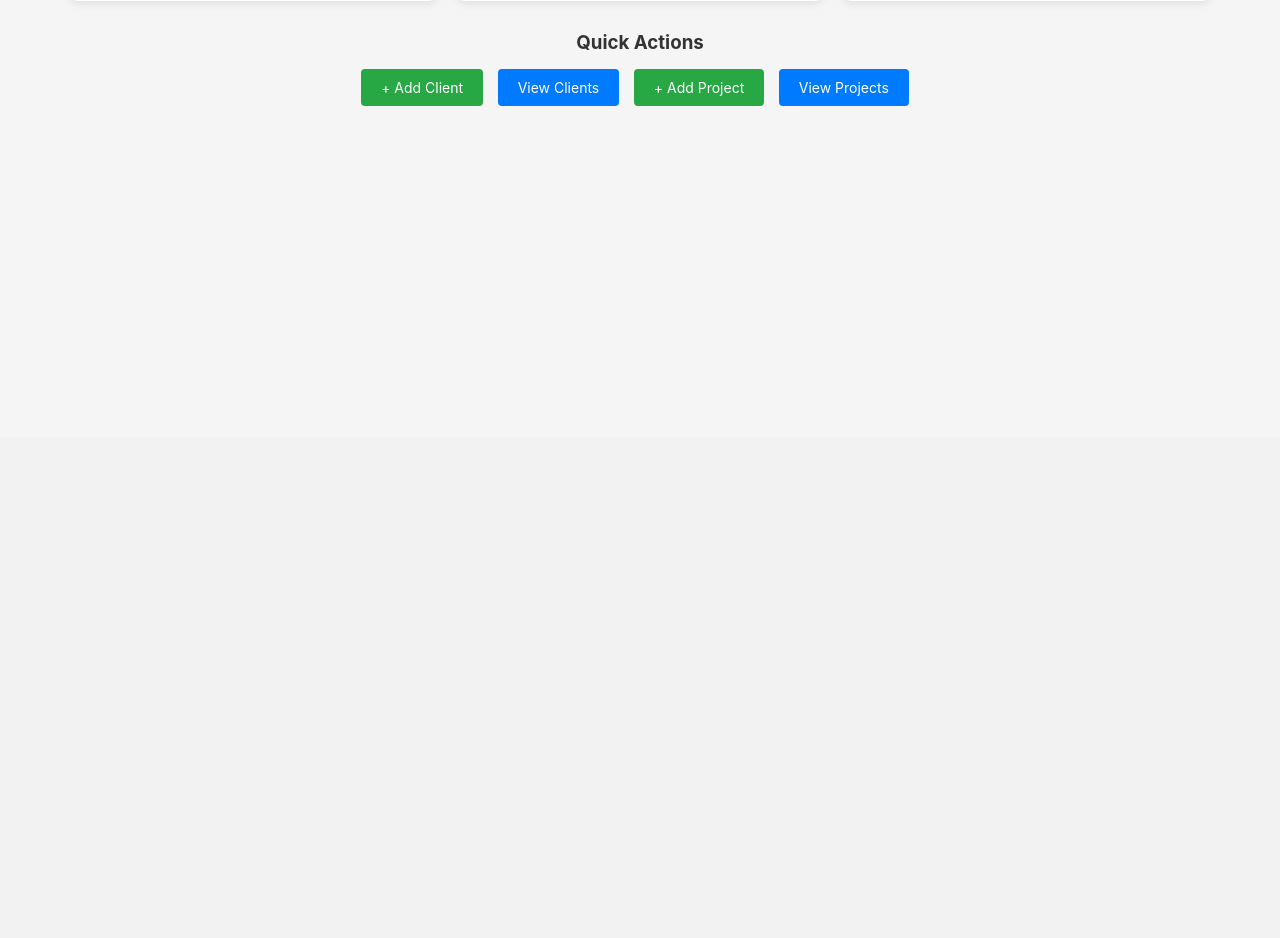
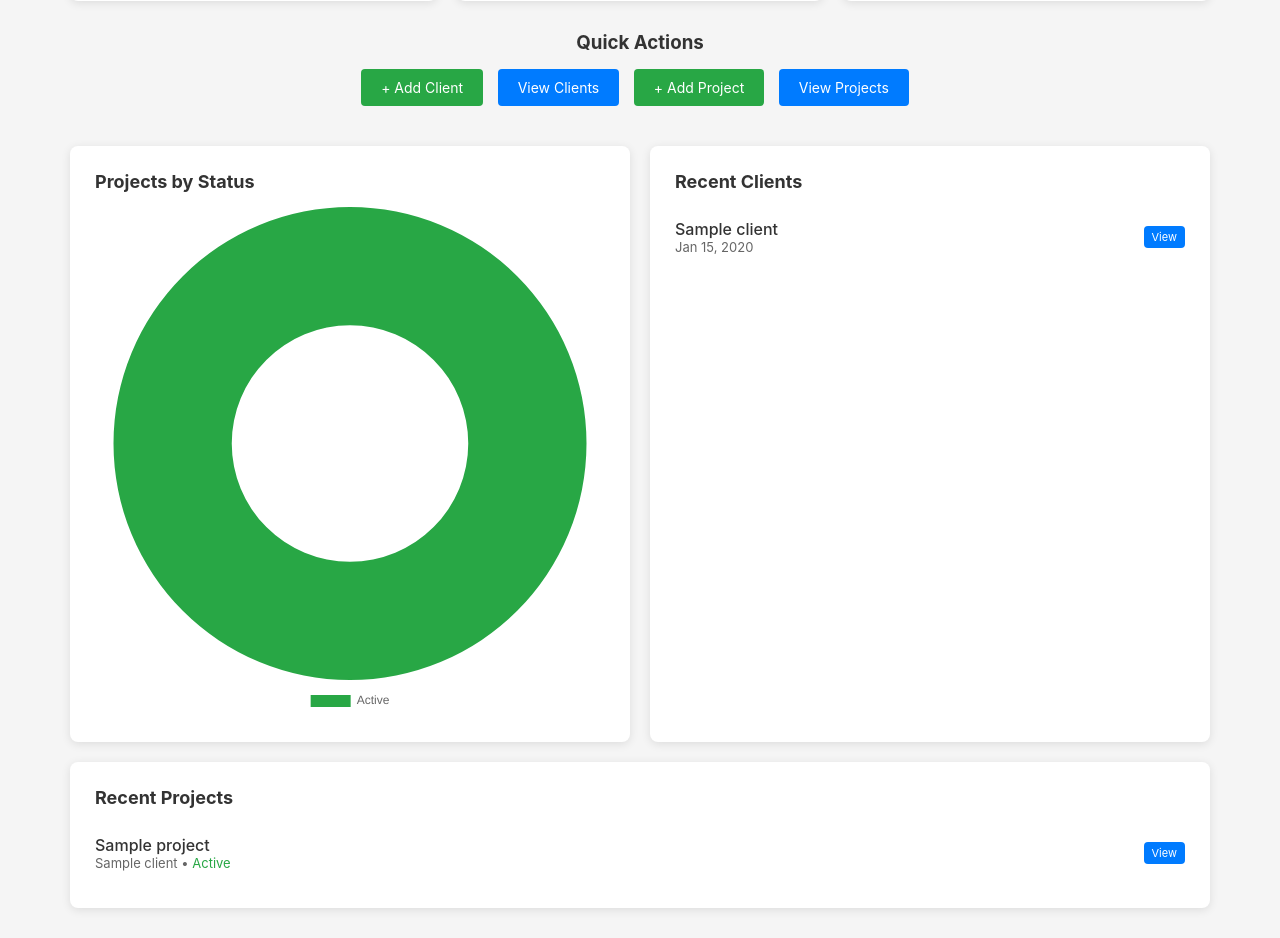
Before and after one commit to AhmadMWaddah/crm, a Django app: page /dashboard/ in a window 1280 px wide. Shown: the part 363-1301 px from the top of the page. Before the commit the page ends 469 px from the top, so only its background shows below. Run offline with Django 5.2, Linux system fonts and the light colour scheme; a user stored in the database is signed in; tables that the repository leaves empty hold one stand-in row (values such as "Sample post"); some libraries are stand-ins or nearby versions.

Commit message:
Phase 14: Dashboard with Chart.js - Projects status chart and recent items

```diff
--- a/accounts/templates/accounts/dashboard.html
+++ b/accounts/templates/accounts/dashboard.html
@@ -43,6 +43,7 @@
         color: #007bff;
     }
     .quick-actions {
+        text-align: center;
         margin-top: 30px;
     }
     .quick-actions h3 {
@@ -52,6 +53,55 @@
     .quick-actions .btn {
         margin-right: 10px;
         margin-bottom: 10px;
+    }
+    .dashboard-grid {
+        display: grid;
+        grid-template-columns: 1fr 1fr;
+        gap: 20px;
+        margin-top: 30px;
+    }
+    @media (max-width: 900px) {
+        .dashboard-grid {
+            grid-template-columns: 1fr;
+        }
+    }
+    .chart-container, .recent-items {
+        background: white;
+        padding: 25px;
+        border-radius: 8px;
+        box-shadow: 0 2px 10px rgba(0,0,0,0.1);
+    }
+    .recent-items h3, .chart-container h3 {
+        margin-bottom: 15px;
+        color: #333;
+        font-size: 18px;
+    }
+    .recent-list {
+        list-style: none;
+        padding: 0;
+        margin: 0;
+    }
+    .recent-list li {
+        padding: 12px 0;
+        border-bottom: 1px solid #eee;
+        display: flex;
+        justify-content: space-between;
+        align-items: center;
+    }
+    .recent-list li:last-child {
+        border-bottom: none;
+    }
+    .recent-list .name {
+        font-weight: 500;
+        color: #333;
+    }
+    .recent-list .meta {
+        font-size: 13px;
+        color: #666;
+    }
+    .recent-list .btn-sm {
+        padding: 4px 8px;
+        font-size: 11px;
     }
 </style>
 {% endblock %}
@@ -77,8 +127,8 @@
     </div>
 </div>
 
-<div class="quick-actions" style="text-align: center; margin-top: 30px;">
-    <h3 style="margin-bottom: 15px; color: #333;">Quick Actions</h3>
+<div class="quick-actions">
+    <h3>Quick Actions</h3>
     <div style="display: inline-block;">
         <a href="{% url 'client_create' %}" class="btn btn-success">+ Add Client</a>
         <a href="{% url 'client_list' %}" class="btn btn-primary">View Clients</a>
@@ -86,4 +136,96 @@
         <a href="{% url 'project_list' %}" class="btn btn-primary">View Projects</a>
     </div>
 </div>
+
+<div class="dashboard-grid">
+    <div class="chart-container">
+        <h3>Projects by Status</h3>
+        <canvas id="statusChart"></canvas>
+    </div>
+
+    <div class="recent-items">
+        <h3>Recent Clients</h3>
+        {% if recent_clients %}
+        <ul class="recent-list">
+            {% for client in recent_clients %}
+            <li>
+                <div>
+                    <div class="name">{{ client.name }}</div>
+                    <div class="meta">{{ client.created_at|date:"M d, Y" }}</div>
+                </div>
+                <a href="{% url 'client_update' client.pk %}" class="btn btn-primary btn-sm">View</a>
+            </li>
+            {% endfor %}
+        </ul>
+        {% else %}
+        <p style="color: #6c757d;">No clients yet.</p>
+        {% endif %}
+    </div>
+</div>
+
+<div class="recent-items" style="margin-top: 20px;">
+    <h3>Recent Projects</h3>
+    {% if recent_projects %}
+    <ul class="recent-list">
+        {% for project in recent_projects %}
+        <li>
+            <div>
+                <div class="name">{{ project.name }}</div>
+                <div class="meta">{{ project.client.name }} •
+                    {% if project.status == 'active' %}
+                    <span style="color: #28a745;">Active</span>
+                    {% elif project.status == 'completed' %}
+                    <span style="color: #6c757d;">Completed</span>
+                    {% else %}
+                    <span style="color: #ffc107;">On Hold</span>
+                    {% endif %}
+                </div>
+            </div>
+            <a href="{% url 'project_update' project.pk %}" class="btn btn-primary btn-sm">View</a>
+        </li>
+        {% endfor %}
+    </ul>
+    {% else %}
+    <p style="color: #6c757d;">No projects yet.</p>
+    {% endif %}
+</div>
 {% endblock %}
+
+{% block extra_js %}
+<!-- Chart.js Library -->
+<script src="https://cdn.jsdelivr.net/npm/chart.js@4.4.0/dist/chart.umd.min.js"></script>
+<script>
+    // Projects by Status Chart
+    const ctx = document.getElementById('statusChart').getContext('2d');
+    const statusChart = new Chart(ctx, {
+        type: 'doughnut',
+        data: {
+            labels: [{% for status, count in status_data.items %}'{{ status|title }}'{% if not forloop.last %}, {% endif %}{% endfor %}],
+            datasets: [{
+                data: [{% for status, count in status_data.items %}{{ count }}{% if not forloop.last %}, {% endif %}{% endfor %}],
+                backgroundColor: [
+                    '#28a745',  // Active - Green
+                    '#6c757d',  // Completed - Gray
+                    '#ffc107'   // On Hold - Yellow
+                ],
+                borderWidth: 0
+            }]
+        },
+        options: {
+            responsive: true,
+            maintainAspectRatio: true,
+            plugins: {
+                legend: {
+                    position: 'bottom',
+                    labels: {
+                        padding: 15,
+                        font: {
+                            size: 12
+                        }
+                    }
+                }
+            }
+        }
+    });
+</script>
+{% endblock %}
--- a/accounts/views.py
+++ b/accounts/views.py
@@ -11,16 +11,30 @@ def dashboard(request):
     """Dashboard view showing summary for logged-in user."""
     from clients.models import Client
     from projects.models import Project
+    from django.db.models import Count
 
     # Get counts for the logged-in user
     clients_count = Client.objects.filter(user=request.user).count()
     projects_count = Project.objects.filter(user=request.user).count()
     active_projects_count = Project.objects.filter(user=request.user, status='active').count()
 
+    # Get projects by status for chart
+    projects_by_status = Project.objects.filter(user=request.user).values('status').annotate(count=Count('id'))
+    status_data = {item['status']: item['count'] for item in projects_by_status}
+
+    # Get recent clients
+    recent_clients = Client.objects.filter(user=request.user).order_by('-created_at')[:5]
+
+    # Get recent projects
+    recent_projects = Project.objects.filter(user=request.user).select_related('client').order_by('-created_at')[:5]
+
     context = {
         'clients_count': clients_count,
         'projects_count': projects_count,
         'active_projects_count': active_projects_count,
+        'status_data': status_data,
+        'recent_clients': recent_clients,
+        'recent_projects': recent_projects,
     }
     return render(request, 'accounts/dashboard.html', context)
 
```
